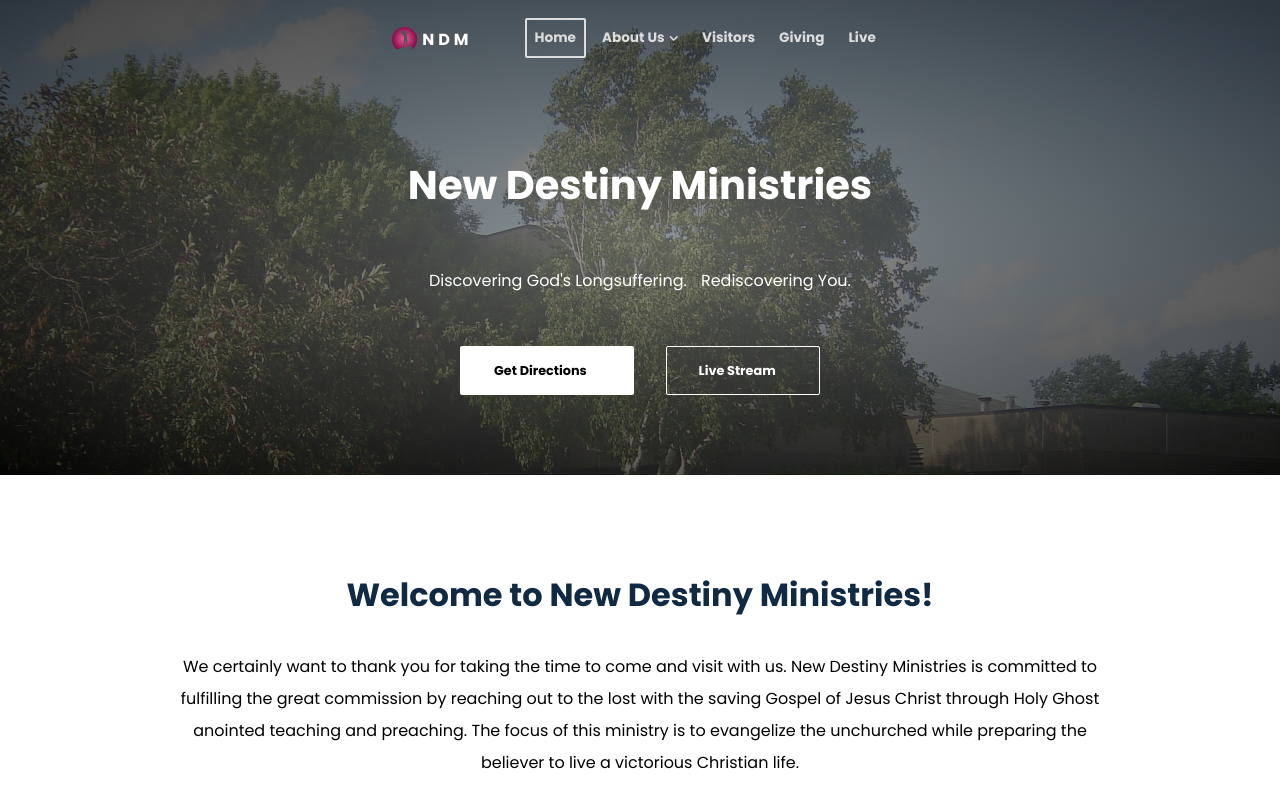
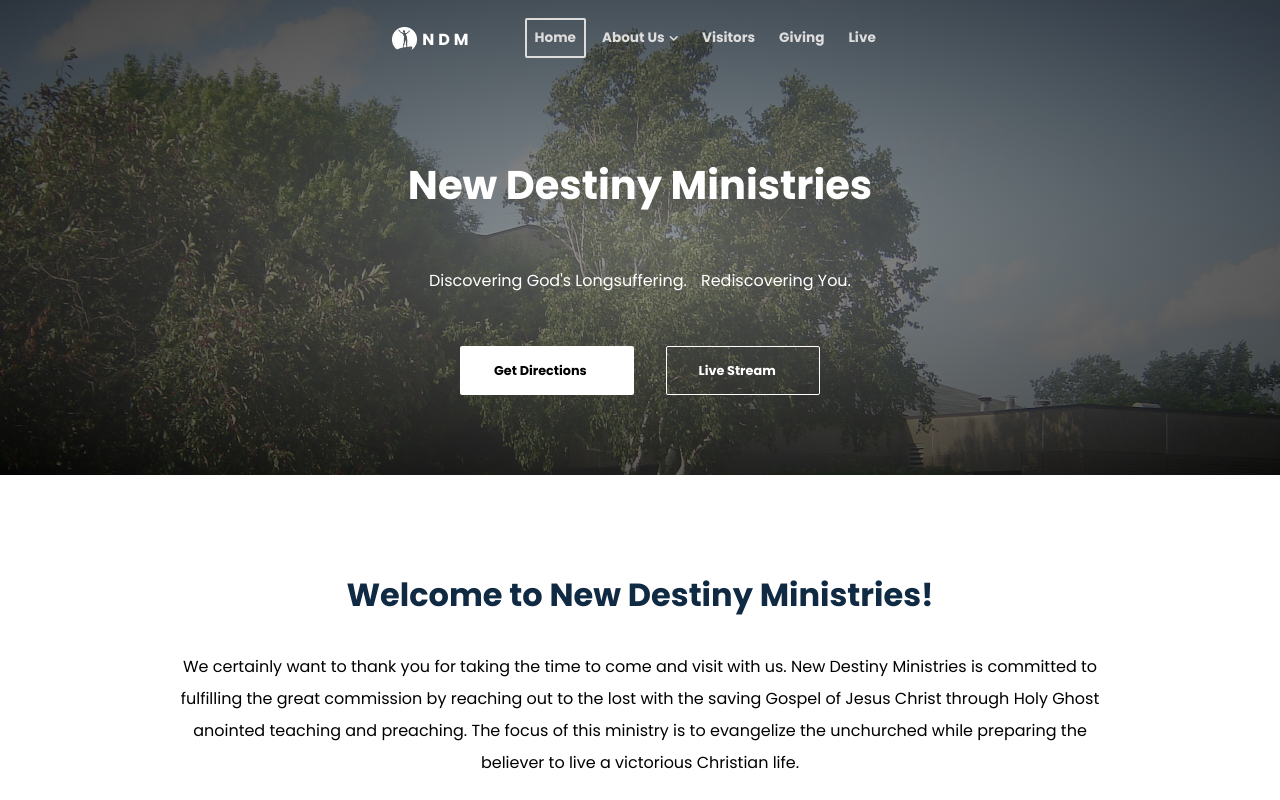
Before and after one commit to ctdhub/ndm-website, a Vue app: page / in a window 1280 px wide. Built offline with nearby package versions, Linux system fonts and the light colour scheme.

Commit message:
Site updates; Build Website

```diff
--- a/src/App.vue
+++ b/src/App.vue
@@ -18,6 +18,7 @@
         const menuIcon = document.getElementById("open-menu-icon");
         const menu = document.querySelector('.menu-btn');
         const logo = document.querySelector('.logo');
+        const navBarLogo = document.getElementById("ndm-logo-navbar");
 
         if(navContainer && menuIcon && menu && logo) {
             if(e.target.scrollTop > 75) {
@@ -27,6 +28,7 @@
                     navContainer.classList.add("dark")
                     logo.style.color = "black"
                     menu.style.color = "black"
+                    navBarLogo.style.filter = "brightness(1)"
                 }
             } else {
                 navContainer.style.backgroundColor = "transparent"
@@ -35,6 +37,7 @@
                     navContainer.classList.remove("dark")
                     logo.style.color = "white"
                     menu.style.color = "white"
+                    navBarLogo.style.filter = "brightness(100)"
                 }
             }
         }
--- a/src/components/layout/NavBar.vue
+++ b/src/components/layout/NavBar.vue
@@ -1,7 +1,7 @@
 <template>
     <div id="nav-container">
         <div class="logo" @click="navigateToLink('home')">
-            <img :src="ndmLogo" style="height: 25px; margin-right: 5px;"/>
+            <img id="ndm-logo-navbar" :src="ndmLogo" style="height: 25px; margin-right: 5px; filter: brightness(100)"/>
             <span>NDM</span>
         </div>
         <button class="menu-btn" @click="toggleMobileMenu()" style="color: white;">
--- a/src/components/views/Home.vue
+++ b/src/components/views/Home.vue
@@ -35,6 +35,7 @@
                 <i class="fa fa-long-arrow-alt-right"></i>
             </button>
         </div>
+        <svg xmlns="http://www.w3.org/2000/svg" viewBox="0 0 1440 320"><path fill="#f5f7ff" fill-opacity="1" d="M0,224L60,234.7C120,245,240,267,360,234.7C480,203,600,117,720,96C840,75,960,117,1080,149.3C1200,181,1320,203,1380,213.3L1440,224L1440,320L1380,320C1320,320,1200,320,1080,320C960,320,840,320,720,320C600,320,480,320,360,320C240,320,120,320,60,320L0,320Z"></path></svg>
         <div class="scripture-container">
             <div class="scripture-section">
                 <div class="slogan">"Moving Forward"</div>
@@ -46,6 +47,7 @@
                 <img class="bio-img" :src="churchIn" />
             </div>
         </div>
+        <svg xmlns="http://www.w3.org/2000/svg" viewBox="0 0 1440 320"><path fill="#f5f7ff" fill-opacity="1" d="M0,224L60,234.7C120,245,240,267,360,234.7C480,203,600,117,720,96C840,75,960,117,1080,149.3C1200,181,1320,203,1380,213.3L1440,224L1440,0L1380,0C1320,0,1200,0,1080,0C960,0,840,0,720,0C600,0,480,0,360,0C240,0,120,0,60,0L0,0Z"></path></svg>
     </div>
     <div class="section-3">
         <div class="sec3-hdr">
```
Also changed, not shown: 32 other files (tests, documents, lock files or other folders).
